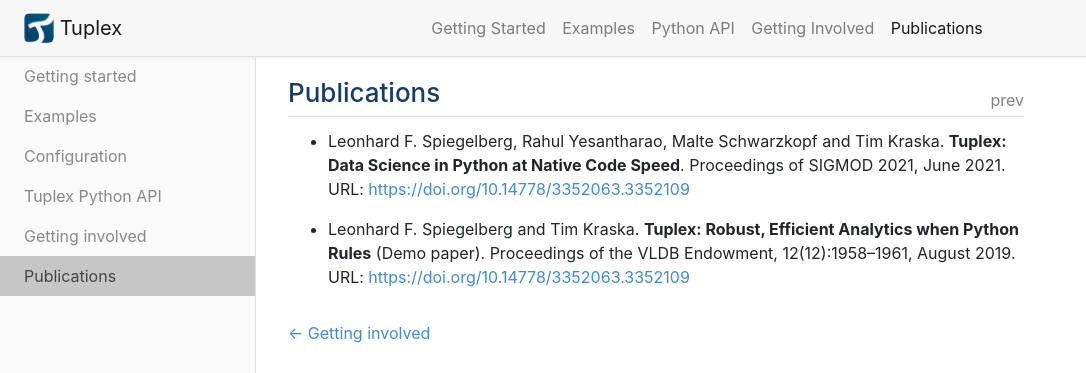
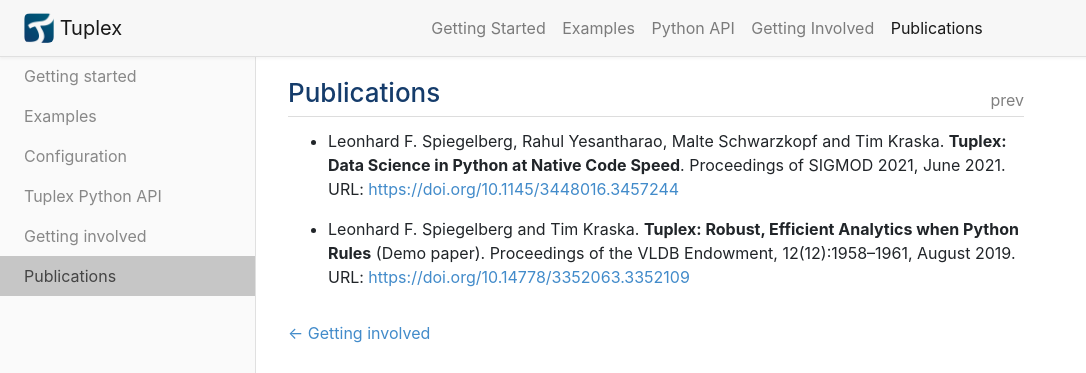
Before and after one commit to tuplex/tuplex, a Sphinx documentation site: the page built from doc/source/publications.rst, in a window 1280 px wide. Shown: the top 373 px of the page, without its empty margins (0-1086 px from the left). Built offline with Sphinx 7.4.7, drawn with Linux system fonts in a browser that asks for light colours.

Commit message:
Fix link and citations

```diff
--- a/doc/source/_templates/landing_page.html
+++ b/doc/source/_templates/landing_page.html
@@ -119,12 +119,12 @@
           <table class="table table-sm table-borderless" style="font-size: 14px;">
             <tr>
               <td><a href="https://cs.brown.edu/people/malte/pub/papers/2021-sigmod-tuplex.pdf"><img width="32px" class="mr-3" src="_images/pdf_icon.svg"></a></td>
-              <td>Leonhard&nbsp;F. Spiegelberg, Rahul Yesantharao, Malte Schwarzkopf and Tim Kraska. Tuplex: Data Science in Python at Native Code Speed. <em>Proceedings of SIGMOD 2021</em>, June 2021. URL: <a class="reference external"
-                  href="https://doi.org/10.14778/3352063.3352109">https://doi.org/10.1145/3448016.3457244</a>.</td>
+              <td>Leonhard&nbsp;F. Spiegelberg, Rahul Yesantharao, Malte Schwarzkopf and Tim Kraska. <b>Tuplex: Data Science in Python at Native Code Speed</b>. <em>Proceedings of SIGMOD 2021</em>, June 2021. URL: <a class="reference external"
+                  href="https://doi.org/10.1145/3448016.3457244">https://doi.org/10.1145/3448016.3457244</a>.</td>
             </tr>
             <tr>
               <td><a href="http://www.vldb.org/pvldb/vol12/p1958-spiegelberg.pdf"><img width="32px" class="mr-3" src="_images/pdf_icon.svg"></a></td>
-              <td>Leonhard&nbsp;F. Spiegelberg and Tim Kraska. Tuplex: robust, efficient analytics when python rules. <em>Proc. VLDB Endow.</em>, 12(12):1958–1961, August 2019. URL: <a class="reference external"
+              <td>Leonhard&nbsp;F. Spiegelberg and Tim Kraska. <b>Tuplex: robust, efficient analytics when Python rules (Demo paper)</b>. <em>Proceedings of the VLDB Endowment</em>, 12(12):1958–1961, August 2019. URL: <a class="reference external"
                   href="https://doi.org/10.14778/3352063.3352109">https://doi.org/10.14778/3352063.3352109</a>.</td>
             </tr>
           </table>
--- a/doc/source/publications.rst
+++ b/doc/source/publications.rst
@@ -4,7 +4,7 @@
 * Leonhard F. Spiegelberg, Rahul Yesantharao, Malte Schwarzkopf and Tim Kraska.
   **Tuplex: Data Science in Python at Native Code Speed**.
   Proceedings of SIGMOD 2021, June 2021.
-  URL: `https://doi.org/10.14778/3352063.3352109 <https://doi.org/10.1145/3448016.3457244>`_
+  URL: `https://doi.org/10.1145/3448016.3457244 <https://doi.org/10.1145/3448016.3457244>`_
 
 * Leonhard F. Spiegelberg and Tim Kraska.
   **Tuplex: Robust, Efficient Analytics when Python Rules** (Demo paper).
```
